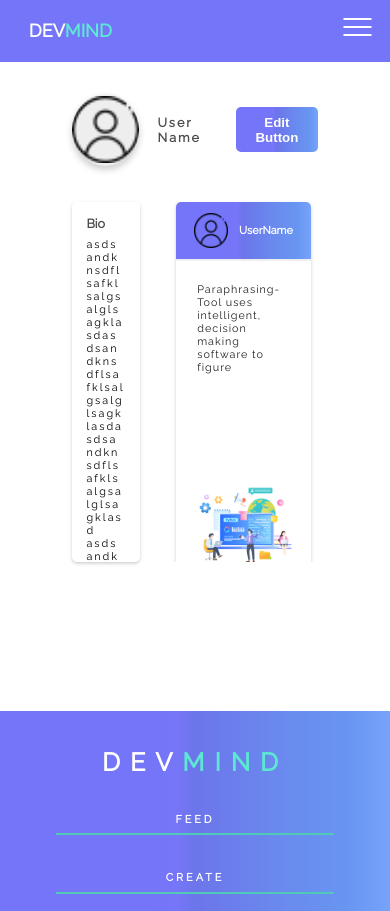
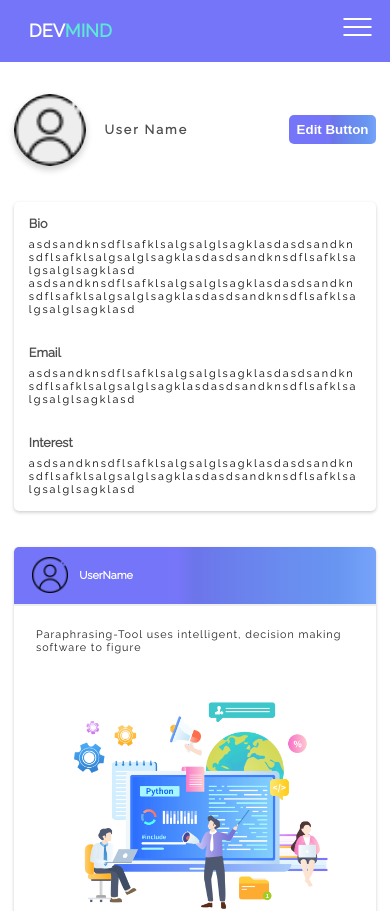
Before and after one commit to NikhilSharma03/DevMind, a React (Create React App) app: page /profile in a window 390 px wide. Shown: the top 911 px of the page. Built offline with nearby package versions, Linux system fonts and the light colour scheme.

Commit message:
fixed user profile page responsiveness

```diff
--- a/src/pages/UserProfile/UserProfile.css
+++ b/src/pages/UserProfile/UserProfile.css
@@ -1,5 +1,5 @@
 .userprofile__container {
-  min-height: 80vh;
+  height: 80vh;
   padding: 2rem 10rem;
   padding-top: 13rem;
 }
@@ -67,10 +67,10 @@
 .userprofile__main {
   display: flex;
   width: 100%;
+  height: 80%;
 }
 
 .userprofile__info {
-  height: 50rem;
   flex: 1;
   width: 33%;
   border-radius: 5px;
@@ -80,7 +80,6 @@
 }
 
 .userprofile__posts {
-  height: 50rem;
   overflow-y: scroll;
   padding: 0 1rem;
   flex: 2;
@@ -144,3 +143,39 @@
   );
   border-radius: 50px;
 }
+
+
+/* Media Queries */
+
+@media(max-width: 1150px) {
+  .userprofile__container{
+    padding: 2rem 3rem;
+    padding-top: 13rem;
+  }
+}
+
+@media(max-width: 950px) {
+  .userprofile__main{
+    flex-direction: column;
+  }
+  .userprofile__info{
+    width: 100%;
+    margin-bottom: 5rem;
+    overflow-y: unset;
+  }
+  .userprofile__posts{
+    padding-left: 0;
+    padding-right: 0;
+    overflow-y: unset;
+  }
+  .userprofile__container{
+    height: fit-content;
+  }
+}
+
+@media(max-width: 475px){
+  .userprofile__container{
+    padding-left: 2rem;
+    padding-right: 2rem;
+  }
+}
```
